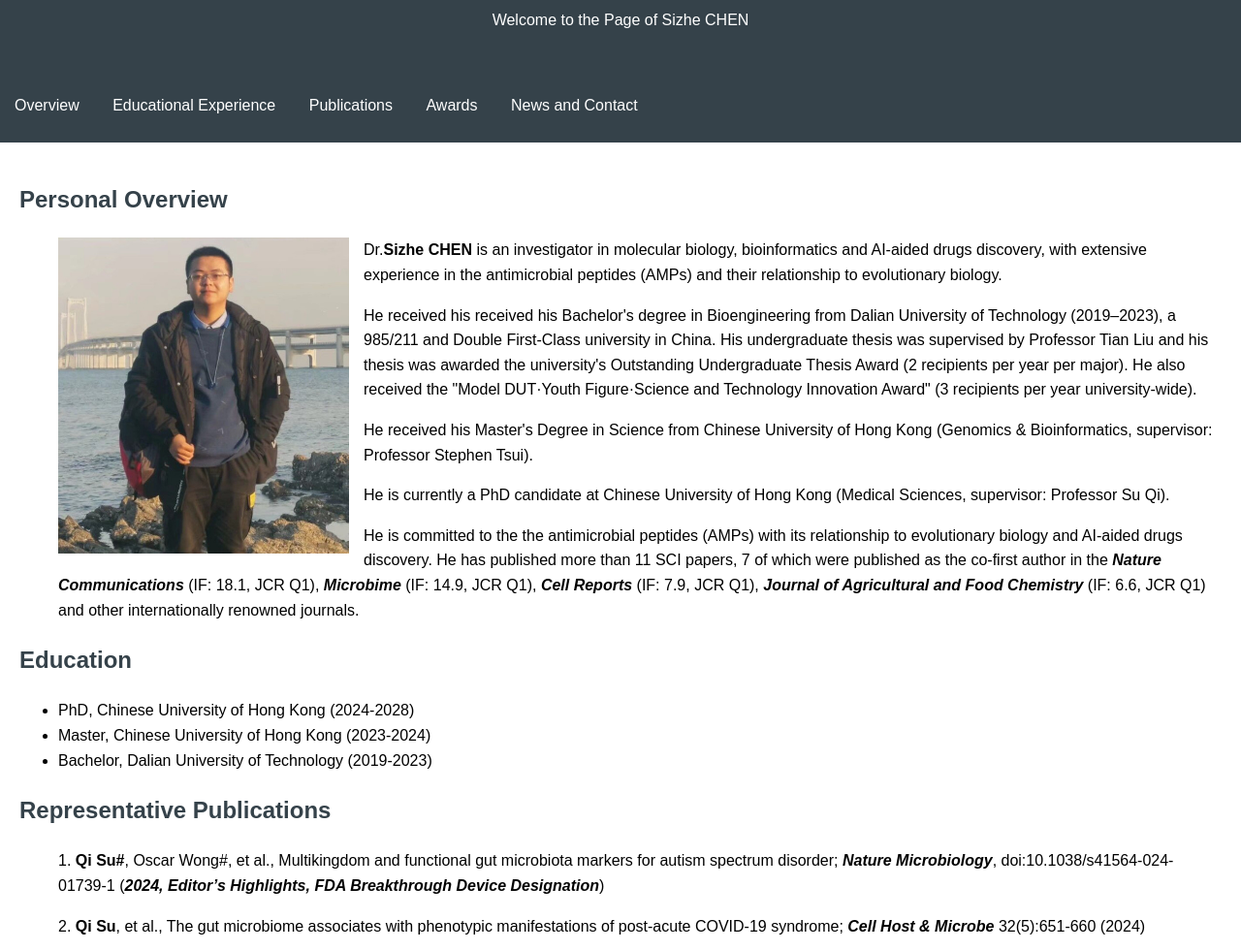
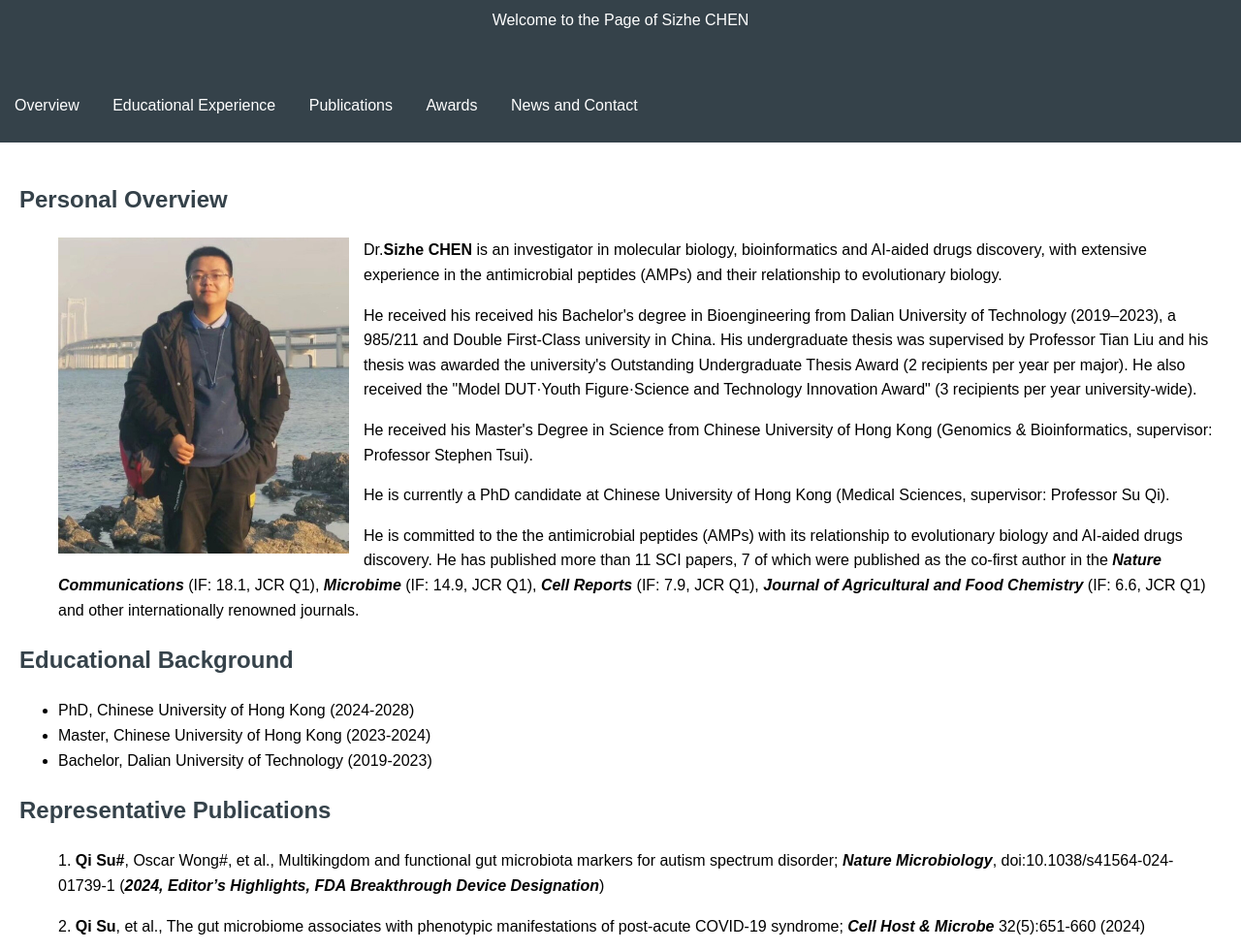
Before and after one commit to SuTeamLab/SuLabTeam, a plain HTML site: page index.html in a window 1280 px wide. Shown: the part 106-1087 px from the top of the page at 97% size. Drawn offline with Linux system fonts and the light colour scheme.

Commit message:
Update index.html

```diff
--- a/index.html
+++ b/index.html
@@ -54,7 +54,7 @@
 
 
         <section id="Educational Experience">
-            <h2>Education</h2>
+            <h2>Educational Background</h2>
             <ul>
                 <li>PhD, Chinese University of Hong Kong (2024-2028)</li>
                 <li>Master, Chinese University of Hong Kong (2023-2024)</li>
```
